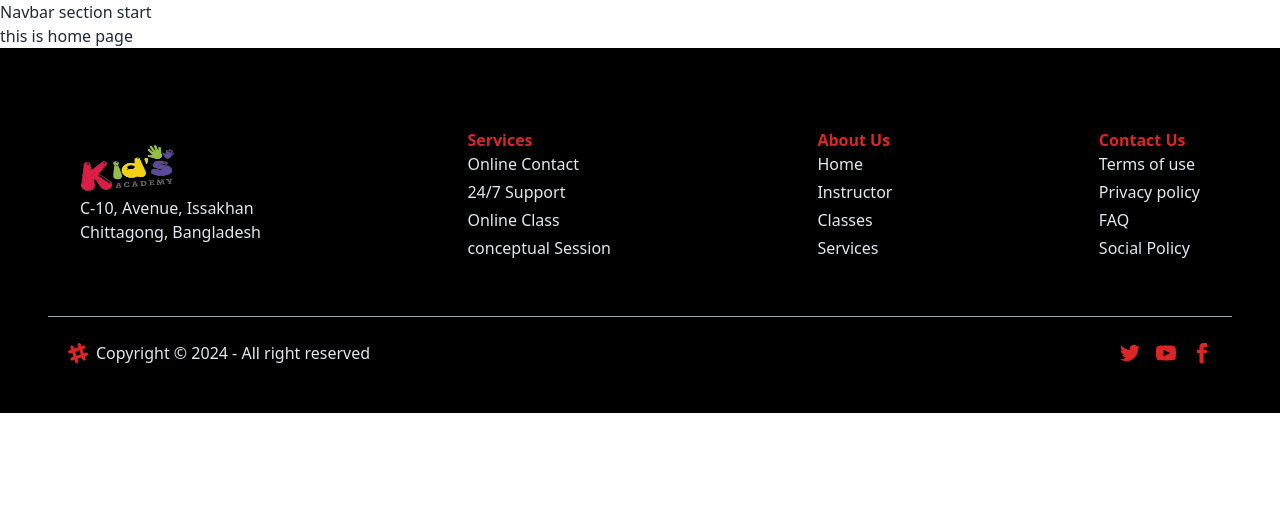
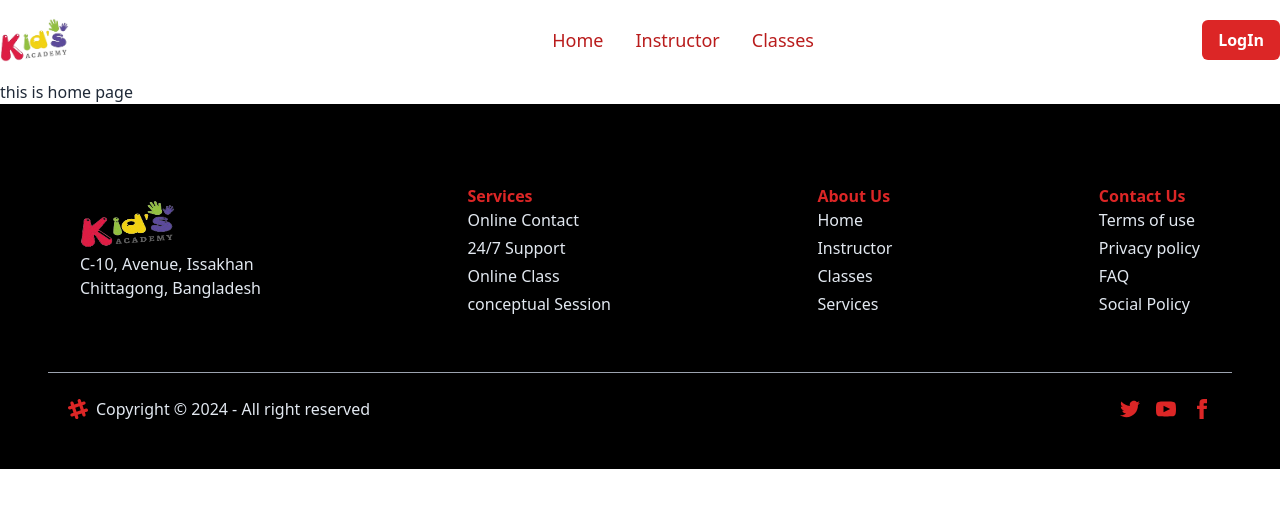
Before and after one commit to sohanwebdevctg/kids-academy-mern-stack-client-site-project-12, a React (Vite) app: page / in a window 1280 px wide. Shown: the top 508 px of the page. Built offline with nearby package versions, Linux system fonts and the light colour scheme.

Commit message:
responsive the navbar section

```diff
--- a/src/components/Navbar/Navbar.jsx
+++ b/src/components/Navbar/Navbar.jsx
@@ -0,0 +1,222 @@
+import { Link, NavLink } from "react-router-dom";
+import logo from "../../../public/logo/logo.png";
+
+const Navbar = () => {
+  return (
+    <>
+      {/* desktop section start */}
+      <div className="bg-white h-20 hidden md:block">
+        {/* content section start */}
+        <div className="container mx-auto h-full">
+          {/* navbar section start */}
+          <div className="flex justify-between items-center h-full">
+            {/* logo section start */}
+            <div>
+              <img src={logo} className="w-[42%]"></img>
+            </div>
+            {/* logo section end */}
+            {/* link section start */}
+            <ul className="flex gap-8">
+              <li className="lg:text-base xl:text-lg">
+                <NavLink
+                  to="/"
+                  className={({ isActive }) =>
+                    isActive ? "text-red-700 font-medium" : "text-black"
+                  }
+                >
+                  Home
+                </NavLink>
+              </li>
+              <li className="lg:text-base xl:text-lg">
+                <NavLink
+                  to="/"
+                  className={({ isActive }) =>
+                    isActive ? "text-red-700 font-medium" : "text-black"
+                  }
+                >
+                  Instructor
+                </NavLink>
+              </li>
+              <li className="lg:text-base xl:text-lg">
+                <NavLink
+                  to="/"
+                  className={({ isActive }) =>
+                    isActive ? "text-red-700 font-medium" : "text-black"
+                  }
+                >
+                  Classes
+                </NavLink>
+              </li>
+            </ul>
+            {/* link section end */}
+            {/* profile & login section start */}
+            <Link to="/login">
+              <button className="bg-red-600 font-semibold px-4 py-2 rounded-md text-white">
+                LogIn
+              </button>
+            </Link>
+            {/* profile & login section end */}
+          </div>
+          {/* navbar section end */}
+        </div>
+        {/* content section end */}
+      </div>
+      {/* desktop section end */}
+      {/* mobile section start */}
+      <div className="bg-white h-20 px-5 block md:hidden">
+        {/* content section start */}
+        <div className="container mx-auto h-full">
+          {/* navbar section start */}
+          <div className="flex justify-between items-center h-full">
+            {/* logo section start */}
+            <div>
+              <img src={logo} className="w-[45%]"></img>
+            </div>
+            {/* logo section end */}
+            {/* profile & login section start */}
+            {/* without user start */}
+            <div className="navbar-center">
+              <div className="dropdown dropdown-end">
+                <div
+                  tabIndex={0}
+                  role="button"
+                  className="btn btn-ghost btn-circle"
+                >
+                  <svg
+                    xmlns="http://www.w3.org/2000/svg"
+                    className="h-5 w-5"
+                    fill="none"
+                    viewBox="0 0 24 24"
+                    stroke="currentColor"
+                  >
+                    <path
+                      strokeLinecap="round"
+                      strokeLinejoin="round"
+                      strokeWidth="2"
+                      d="M4 6h16M4 12h16M4 18h7"
+                    />
+                  </svg>
+                </div>
+                <ul
+                  tabIndex={0}
+                  className="menu menu-sm dropdown-content mt-3 z-[1] p-2 shadow bg-base-100 rounded-box w-52"
+                >
+                  <li>
+                    <NavLink
+                      to="/"
+                      className={({ isActive }) =>
+                        isActive ? "text-red-700 font-medium" : "text-black"
+                      }
+                    >
+                      Home
+                    </NavLink>
+                  </li>
+                  <li>
+                    <NavLink
+                      to="/"
+                      className={({ isActive }) =>
+                        isActive ? "text-red-700 font-medium" : "text-black"
+                      }
+                    >
+                      Instructor
+                    </NavLink>
+                  </li>
+                  <li>
+                    <NavLink
+                      to="/"
+                      className={({ isActive }) =>
+                        isActive ? "text-red-700 font-medium" : "text-black"
+                      }
+                    >
+                      Classes
+                    </NavLink>
+                  </li>
+                  <li>
+                    <Link to="/login">
+                      <button className="bg-red-600 font-semibold px-3 py-1 rounded-md text-white">
+                        LogIn
+                      </button>
+                    </Link>
+                  </li>
+                </ul>
+              </div>
+            </div>
+            {/* without user end */}
+            {/* with user start */}
+            <div className="dropdown dropdown-end hidden">
+              <div
+                tabIndex={0}
+                role="button"
+                className="btn btn-ghost btn-circle avatar"
+              >
+                <div className="w-10 rounded-full">
+                  <img
+                    alt="Tailwind CSS Navbar component"
+                    src="https://img.daisyui.com/images/stock/photo-1534528741775-53994a69daeb.jpg"
+                  />
+                </div>
+              </div>
+              <ul
+                tabIndex={0}
+                className="mt-3 z-[1] p-2 shadow menu menu-sm dropdown-content bg-base-100 rounded-box w-52"
+              >
+                <li>
+                  <NavLink
+                    to="/"
+                    className={({ isActive }) =>
+                      isActive ? "text-red-700 font-medium" : "text-black"
+                    }
+                  >
+                    Home
+                  </NavLink>
+                </li>
+                <li>
+                  <NavLink
+                    to="/"
+                    className={({ isActive }) =>
+                      isActive ? "text-red-700 font-medium" : "text-black"
+                    }
+                  >
+                    Instructor
+                  </NavLink>
+                </li>
+                <li>
+                  <NavLink
+                    to="/"
+                    className={({ isActive }) =>
+                      isActive ? "text-red-700 font-medium" : "text-black"
+                    }
+                  >
+                    Classes
+                  </NavLink>
+                </li>
+                <li>
+                  <NavLink
+                    to="/"
+                    className={({ isActive }) =>
+                      isActive ? "text-red-700 font-medium" : "text-black"
+                    }
+                  >
+                    Dashboard
+                  </NavLink>
+                </li>
+                <li>
+                  <button className="bg-red-600 font-semibold px-3 py-1 rounded-md text-white">
+                    LogOut
+                  </button>
+                </li>
+              </ul>
+            </div>
+            {/* with user end */}
+            {/* profile & login section end */}
+          </div>
+          {/* navbar section end */}
+        </div>
+        {/* content section end */}
+      </div>
+      {/* mobile section end */}
+    </>
+  );
+};
+
+export default Navbar;
--- a/src/layout/MainLayout.jsx
+++ b/src/layout/MainLayout.jsx
@@ -1,5 +1,6 @@
 import { Outlet } from "react-router-dom";
 import Footer from "../components/Footer/Footer";
+import Navbar from "../components/Navbar/Navbar";
 
 
 const MainLayout = () => {
@@ -7,7 +8,7 @@ const MainLayout = () => {
     <div>
       {/* mainLayout section start */}
         {/* navbar section start */}
-        <h1>Navbar section start</h1>
+        <Navbar></Navbar>
         {/* navbar section end */}
         {/* content section start */}
         <Outlet></Outlet>
```
